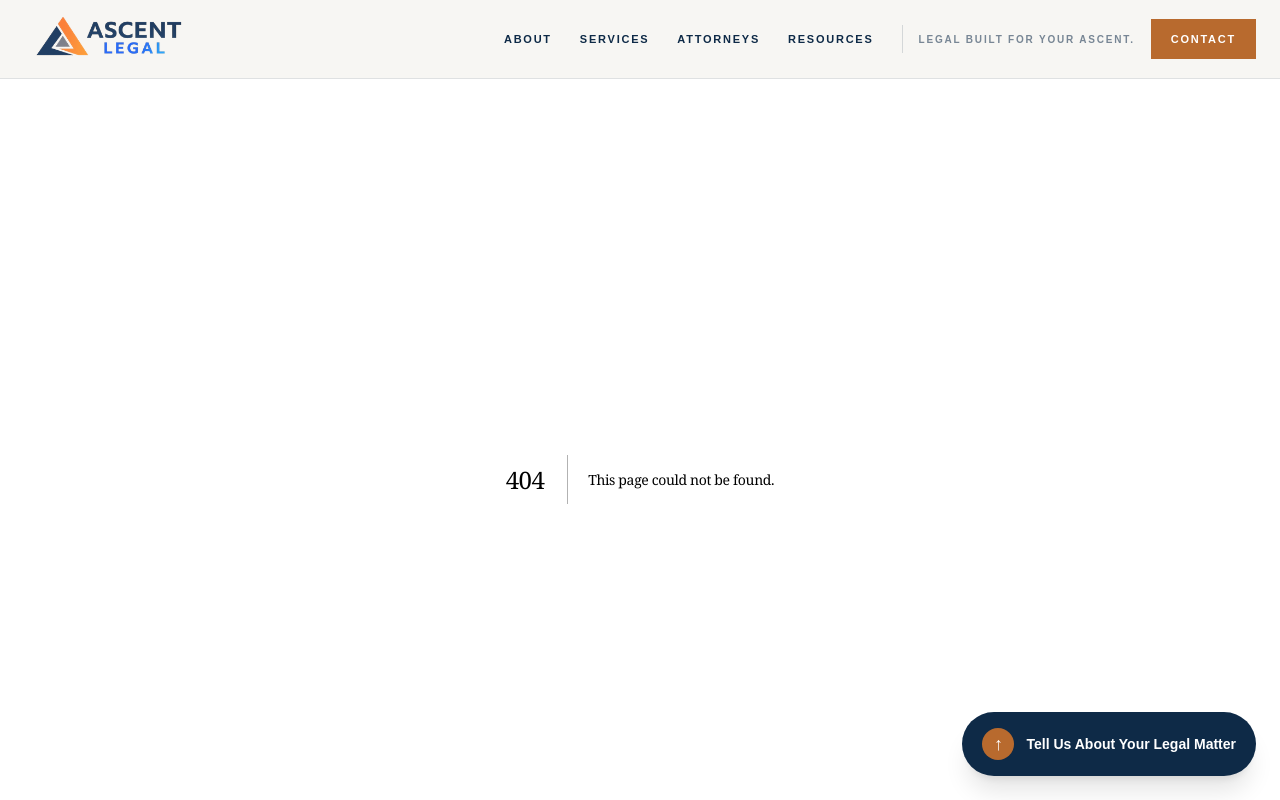
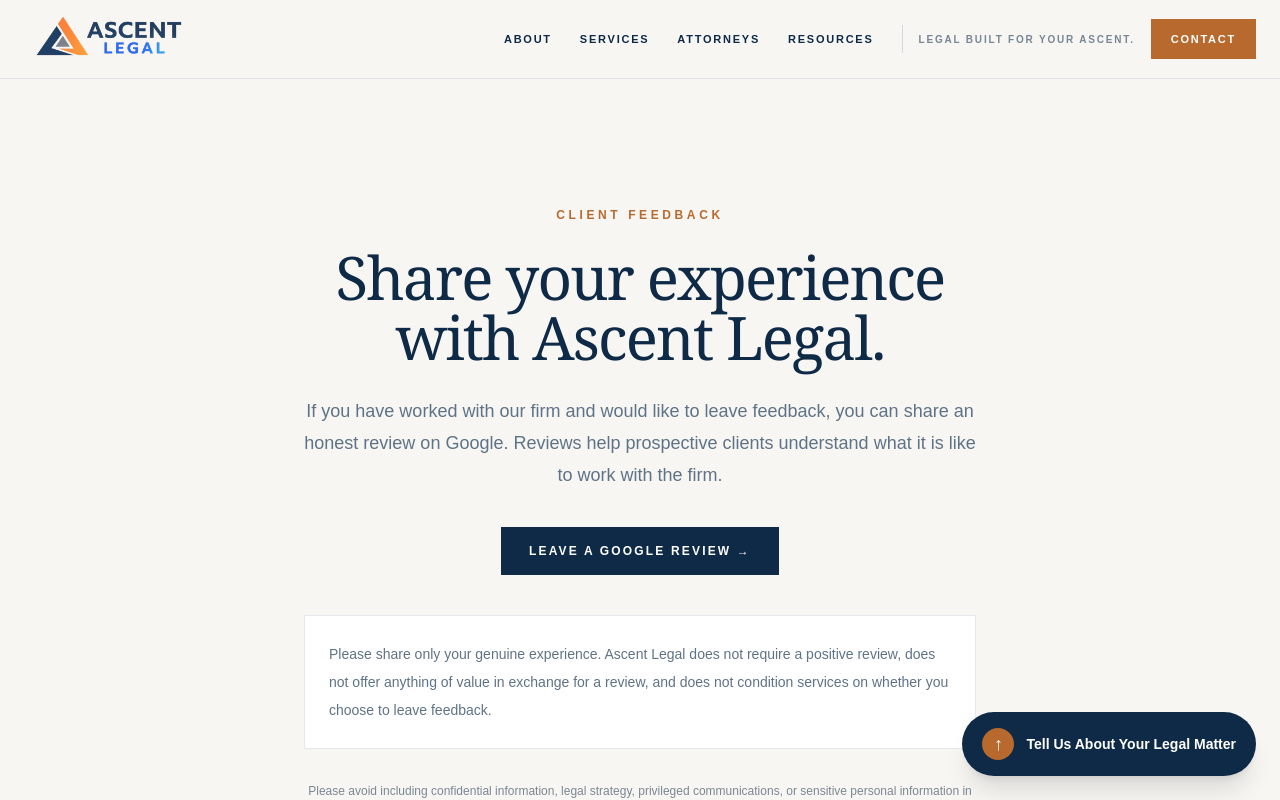
Before and after one commit to ajdreams17/Ascentlegal, a Next.js app: page /review in a window 1280 px wide. Before the commit this address had no page. Shown: the top 800 px of the page. Built offline with nearby package versions, Linux system fonts and the light colour scheme.

Commit message:
Add neutral Google review request page

```diff
--- /dev/null
+++ b/app/review/page.jsx
@@ -0,0 +1,61 @@
+import TrackedLink from "../../components/TrackedLink";
+
+export const metadata = {
+  title: "Leave a Review | Ascent Legal",
+  description: "Share your experience with Ascent Legal on Google.",
+  robots: {
+    index: false,
+    follow: true,
+  },
+};
+
+const GOOGLE_REVIEW_URL =
+  "https://search.google.com/local/writereview?placeid=ChIJcW-kUbAnL0wRLUJrajWYxxc";
+
+export default function ReviewPage() {
+  return (
+    <main className="bg-[#F7F6F3] text-[#0E2A47]">
+      <section className="mx-auto max-w-3xl px-6 py-24 text-center sm:px-10 lg:py-32">
+        <p className="text-xs font-semibold uppercase tracking-[0.3em] text-[#B86A2E]">
+          Client Feedback
+        </p>
+
+        <h1 className="mt-6 font-serif text-5xl leading-tight tracking-[-0.03em] sm:text-6xl">
+          Share your experience with Ascent Legal.
+        </h1>
+
+        <p className="mx-auto mt-7 max-w-2xl text-lg leading-8 text-[#5F7386]">
+          If you have worked with our firm and would like to leave feedback,
+          you can share an honest review on Google. Reviews help prospective
+          clients understand what it is like to work with the firm.
+        </p>
+
+        <TrackedLink
+          href={GOOGLE_REVIEW_URL}
+          eventName="google_review_request_clicked"
+          placement="review_page"
+          target="_blank"
+          rel="noopener noreferrer"
+          className="mt-9 inline-flex bg-[#0E2A47] px-7 py-4 text-xs font-bold uppercase tracking-[0.18em] text-white transition hover:bg-[#B86A2E]"
+        >
+          Leave a Google Review →
+        </TrackedLink>
+
+        <div className="mx-auto mt-10 max-w-2xl border border-[#0E2A47]/10 bg-white p-6 text-left">
+          <p className="text-sm leading-7 text-[#5F7386]">
+            Please share only your genuine experience. Ascent Legal does not
+            require a positive review, does not offer anything of value in
+            exchange for a review, and does not condition services on whether
+            you choose to leave feedback.
+          </p>
+        </div>
+
+        <p className="mx-auto mt-8 max-w-2xl text-xs leading-5 text-[#7A8794]">
+          Please avoid including confidential information, legal strategy,
+          privileged communications, or sensitive personal information in a
+          public review.
+        </p>
+      </section>
+    </main>
+  );
+}
```
